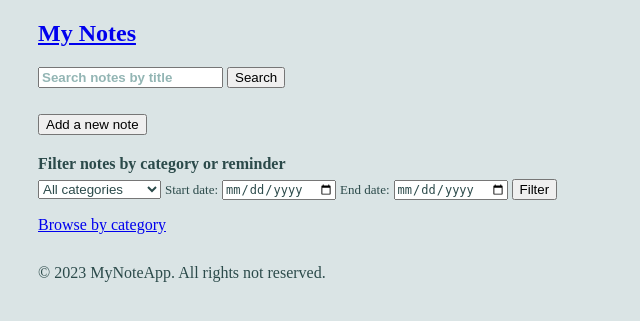
After one commit to LexGlu/notes_app, a Django app: template notes/templates/notes/home.html in a window 1280 px wide. The commit adds this page. Shown: the top 321 px of the page, without its empty margins (0-640 px from the left). Run offline with Django 3.2, Linux system fonts and the light colour scheme; the template is opened without the code that fills it, so the values that code supplies are empty; some libraries are stand-ins or nearby versions.

Commit message:
lesson 44

```diff
--- a/notes/static/notes/css/notes.css
+++ b/notes/static/notes/css/notes.css
@@ -17,3 +17,93 @@ footer {
   margin-top: 30px;
   margin-left: 30px;
 }
+
+.btn-with-margin {
+  margin-left: 30px;
+  margin-top: 10px;
+}
+
+text::placeholder {
+    margin-left: 30px;
+}
+
+#searchbar form {
+    margin-left: 30px;
+}
+
+#searchbar input::placeholder {
+    font-weight: bold;
+    opacity: 0.5;
+    color: #296e6b;
+}
+
+#searchbar input {
+    color: #2b4a4a;
+}
+
+#filter form {
+    margin-left: 30px;
+    margin-top: -10px;
+    color: #2b4a4a;
+}
+
+#filter p {
+    margin-top: 20px;
+    color: #2b4a4a;
+    font-size: medium;
+    font-weight: bold;
+}
+
+#filter input {
+    color: #2b4a4a;
+    font-size: small;
+}
+
+#filter label {
+    color: #2b4a4a;
+    font-size: small;
+}
+
+#filter select {
+    color: #2b4a4a;
+}
+
+
+textarea {
+    margin-left: 30px;
+    margin-top: 10px;
+    width: 80%;
+    height: 100px;
+    color: #2b4a4a;
+}
+
+.form-group {
+    margin-left: 30px;
+    margin-top: 10px;
+}
+
+#note_title {
+    margin-left: 30px;
+    margin-bottom: 10px;
+    color: #2b4a4a;
+}
+
+#note_element {
+    margin-left: 30px;
+    margin-bottom: 10px;
+    color: #2b4a4a;
+}
+
+#note_title input {
+    margin-left: 33px;
+    width: 80%;
+}
+
+#note_element textarea {
+    margin-left: 35px;
+    width: 80%;
+}
+
+#note_element select {
+    margin-left: 5px;
+}
--- a/notes/templates/notes/index.html
+++ b/notes/templates/notes/categories.html
@@ -1,5 +1,4 @@
 {% extends 'base.html' %}
-
 
 {% block title %}
     My notes
@@ -12,4 +11,9 @@
         <li><a href="{% url 'category_detail' category.id %}">{{ category.title }}</a></li>
     {% endfor %}
     </ul>
+
+    <a href="{% url 'new_note' 0%}">
+        <button type="button" class="btn btn-outline-primary btn-with-margin">Add a new note</button>
+    </a>
+
 {% endblock %}
--- a/notes/templates/notes/category_detail.html
+++ b/notes/templates/notes/category_detail.html
@@ -12,4 +12,8 @@
         <li><a href="{% url 'note_detail' note.id %}">{{ note.title }}</a></li>
     {% endfor %}
     </ul>
+
+    <a href="{% url 'new_note' category.id %}">
+        <button type="button" class="btn btn-outline-primary btn-with-margin">Add a new note</button>
+    </a>
 {% endblock %}
--- /dev/null
+++ b/notes/templates/notes/home.html
@@ -0,0 +1,53 @@
+{% extends 'base.html' %}
+
+
+{% block title %}
+    My all notes
+{%  endblock %}
+
+{% block content %}
+
+    <div id = "searchbar">
+        <form action={% url 'search_notes'%}>
+                <input type="text" name="query" placeholder="Search notes by title">
+            <button type="submit" class="">Search</button>
+        </form>
+    </div>
+
+    <ul>
+    {% for note in notes_list %}
+        <li><a href="{% url 'note_detail' note.id %}">{{ note.title }}</a></li>
+    {% endfor %}
+    </ul>
+
+    <a href="{% url 'new_note' 0 %}">
+        <button type="button" class="btn btn-outline-primary btn-with-margin">Add a new note</button>
+    </a>
+
+    <div id = "filter">
+    <p>Filter notes by category or reminder</p>
+    <form action={% url 'filtered_results' %}>
+        <label for="category"></label>
+        <select name="category" id="category">
+            <option value="all">All categories</option>
+            {% for category in categories_list %}
+                <option value="{{ category.title }}"
+                        {% if request.GET.category == category.title %}
+                            selected
+                        {% endif %}>
+                            {{ category.title }}
+                </option>
+            {% endfor %}
+            <option value="uncategorized">Without category</option>
+        </select>
+        <label for="start_date">Start date:</label>
+        <input type="date" name="start_date" id="start_date" value="{% if request.GET.start_date %}{{ request.GET.start_date }}{% endif %}">
+        <label for="end_date">End date:</label>
+        <input type="date" name="end_date" id="end_date" value="{% if request.GET.end_date %}{{ request.GET.end_date }}{% endif %}">
+        <button type="submit">Filter</button>
+    </form>
+    </div>
+
+    <p><a href="{% url 'categories_list' %}">Browse by category</a></p>
+
+{% endblock %}
--- a/notes_app/settings.py
+++ b/notes_app/settings.py
@@ -38,7 +38,7 @@ INSTALLED_APPS = [
     "django.contrib.messages",
     "django.contrib.staticfiles",
     # third party apps
-
+    'django_bootstrap5',  # https://pypi.org/project/django-bootstrap5/
     # project apps
     'notes',
 ]
--- a/requirements.txt
+++ b/requirements.txt
@@ -1,3 +1,6 @@
 asgiref==3.6.0
 Django==4.1.7
+django-bootstrap5==22.2
+psycopg2==2.9.5
+psycopg2-binary==2.9.5
 sqlparse==0.4.3
--- a/templates/base.html
+++ b/templates/base.html
@@ -1,4 +1,5 @@
 {% load static %}
+{% load django_bootstrap5 %}
 <!DOCTYPE html>
 <html lang="en">
 <head>
@@ -10,7 +11,7 @@
 <body>
     <header>
       <nav>
-          <h2><a href="{% url 'notes_list' %}">My Notes</a></h2>
+          <h2><a href="{% url 'homepage' %}">My Notes</a></h2>
       </nav>
     </header>
     <main>
```
Also changed, not shown: notes/forms.py (added, +20 -0 lines), notes/templates/notes/filtered_results.html (added, +33 -0 lines), notes/templates/notes/note_detail.html (+26 -3 lines), notes/templates/notes/note_form.html (added, +25 -0 lines), notes/templates/notes/search_notes.html (added, +12 -0 lines), notes/urls.py (+7 -1 lines), notes/views.py (+84 -5 lines), db.sqlite3, notes/migrations/0004_alter_note_reminder.py (added), notes/migrations/0005_alter_note_reminder.py (added), notes/static/notes/images/back.png (deleted).
